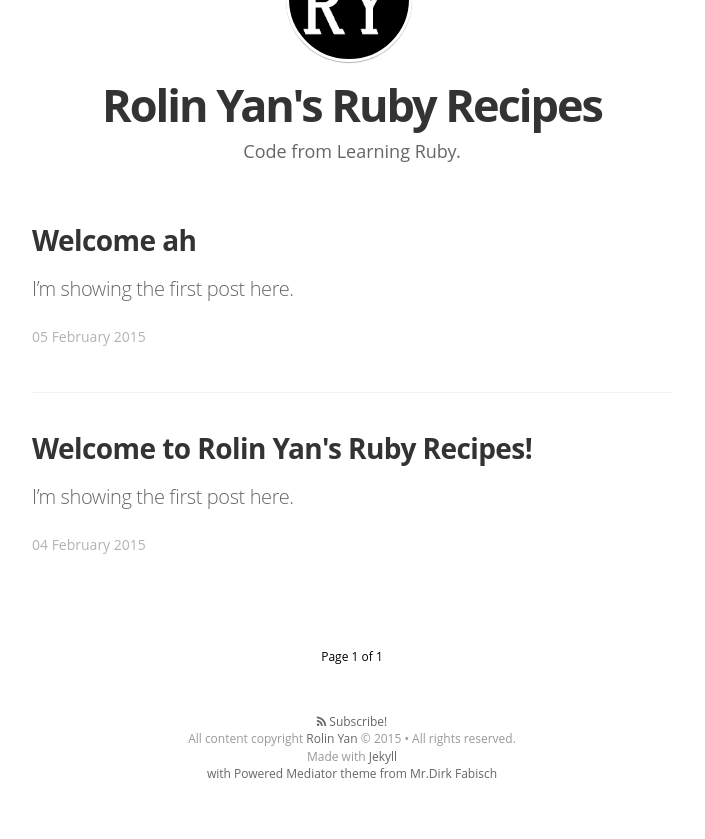
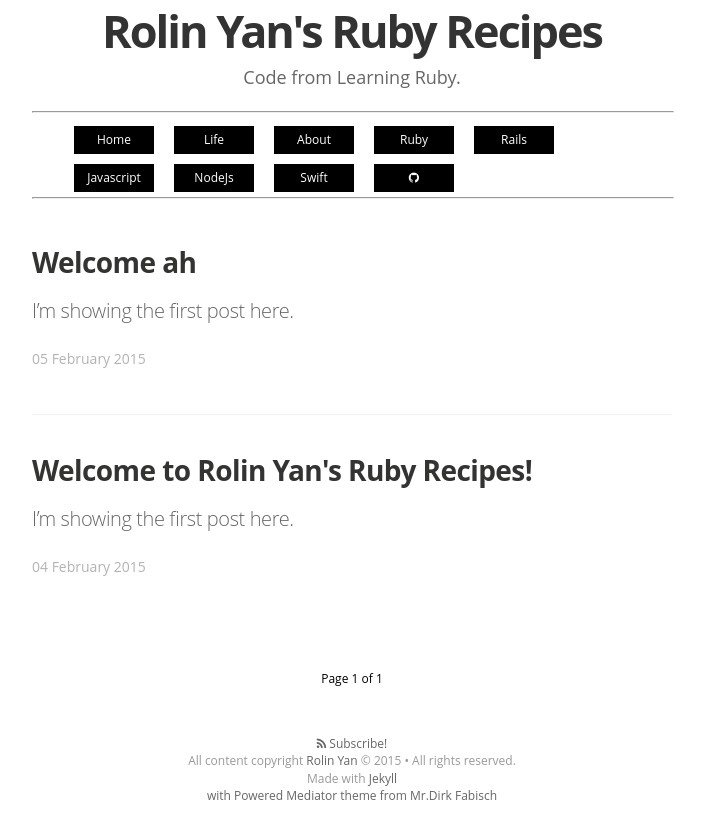
Before and after one commit to rolinyan/ruby_recipes, a Jekyll site: the page built from index.html, in a window 1280 px wide, cut to the strip 303-1156 px from the top of the page. Shown: the top 839 px of the strip, without its empty margins (288-993 px from the left). Built offline with Jekyll 4.4.1, drawn with Linux system fonts in a browser that asks for light colours; nearby versions of some CDN libraries; some web fonts are replaced; Markdown is read by kramdown in place of the engine named in the settings; the list of posts is cut into pages by our own code.

Commit message:
refactor

```diff
--- a/_layouts/default.html
+++ b/_layouts/default.html
@@ -11,7 +11,7 @@
 
     <div class="page-content">
       <div class="wrapper">
-        {% include navbar.html %}
+
         {{ content }}
       </div>
     </div>
--- a/index.html
+++ b/index.html
@@ -18,6 +18,7 @@
 
 
 <main class="content" role="main">
+    {% include navbar.html %}
     <div class="cf frame">
       {% for post in paginator.posts %}
         <article class="post" itemscope itemtype="http://schema.org/BlogPosting" role="article">
```
